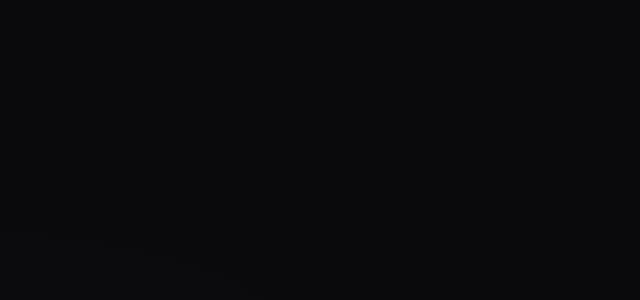
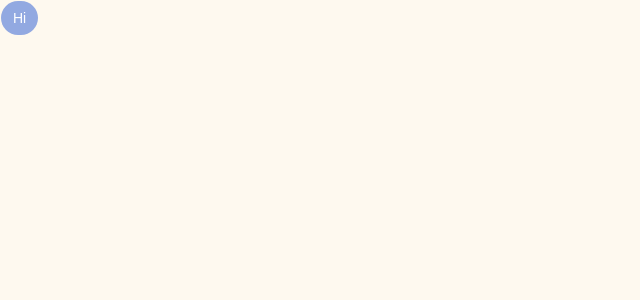
Before and after one commit to TanujTS/kiroku, a Next.js app: page / in a window 1280 px wide. Shown: the top 300 px of the page, without its empty margins (0-640 px from the left). Built offline with nearby package versions, Linux system fonts and the light colour scheme; a web font is replaced by a local one.

Commit message:
feat: init color theme and shadcn

```diff
--- a/src/app/globals.css
+++ b/src/app/globals.css
@@ -1,160 +1,204 @@
 @import "tailwindcss";
 @import "tw-animate-css";
-@import "shadcn/tailwind.css";
 
-@custom-variant dark (&:is(.dark *));
+/*
+@theme inline - maps tailwind color utils to css vars
+:root -> every css var
+.dark -> dark mode overrides
+*/
 
-@theme {
-  --color-primary-raw: #92A9E1;
-  --color-secondary-raw: #465D90;
-  --color-surface: #FEF9EF;
-  --color-surface-container: #F8F3E9;
-  --color-text-raw: #5F5E5E;
+@theme inline {
+  /* ── Surfaces & text ── */
+  --color-background:           var(--background);
+  --color-foreground:           var(--foreground);
 
-  --background: var(--color-surface);
-  --foreground: var(--color-text-raw);
-  --primary: var(--color-primary-raw);
-  --primary-foreground: #ffffff;
-  --secondary: var(--color-secondary-raw);
-  --muted: var(--color-surface-container);
-  --accent: var(--color-primary-raw);
+  /* ── Brand ── */
+  --color-primary:              var(--primary);
+  --color-primary-foreground:   var(--primary-foreground);
+  --color-secondary:            var(--secondary);
+  --color-secondary-foreground: var(--secondary-foreground);
 
+  /* ── Cards / popovers ── */
+  --color-card:                 var(--card);
+  --color-card-foreground:      var(--card-foreground);
+  --color-popover:              var(--popover);
+  --color-popover-foreground:   var(--popover-foreground);
+
+  /* ── Muted / accent ── */
+  --color-muted:                var(--muted);
+  --color-muted-foreground:     var(--muted-foreground);
+  --color-accent:               var(--accent);
+  --color-accent-foreground:    var(--accent-foreground);
+
+  /* ── Functional ── */
+  --color-destructive:          var(--destructive);
+  --color-border:               var(--border);
+  --color-input:                var(--input);
+  --color-ring:                 var(--ring);
+
+  /* ── Charts ── */
+  --color-chart-1:              var(--chart-1);
+  --color-chart-2:              var(--chart-2);
+  --color-chart-3:              var(--chart-3);
+  --color-chart-4:              var(--chart-4);
+  --color-chart-5:              var(--chart-5);
+
+  /* ── Sidebar ── */
+  --color-sidebar:                    var(--sidebar);
+  --color-sidebar-foreground:         var(--sidebar-foreground);
+  --color-sidebar-primary:            var(--sidebar-primary);
+  --color-sidebar-primary-foreground: var(--sidebar-primary-foreground);
+  --color-sidebar-accent:             var(--sidebar-accent);
+  --color-sidebar-accent-foreground:  var(--sidebar-accent-foreground);
+  --color-sidebar-border:             var(--sidebar-border);
+  --color-sidebar-ring:               var(--sidebar-ring);
+
+  /* ── Typography ── */
   --font-heading: var(--font-unbounded);
-  --font-body: var(--font-space-grotesk);
+  --font-sans:    var(--font-space-grotesk);
+  --font-mono:    ui-monospace, "Cascadia Code", "Source Code Pro", Menlo, monospace;
 
-  --radius-xl: 2rem;
-  --radius-lg: 1rem;
-  --radius-md: 0.5rem;
+  /* ── Border radius scale ──
+     --radius is the base token (set in :root).
+     All other steps derive from it so you can tune everything
+     by changing one value.                                    */
+  --radius-none: 0px;
+  --radius-sm:   calc(var(--radius) * 0.5);   /* ~0.375rem  */
+  --radius-md:   calc(var(--radius) * 0.75);  /* ~0.5625rem */
+  --radius-lg:   var(--radius);               /* 0.75rem    */
+  --radius-xl:   calc(var(--radius) * 1.5);   /* ~1.125rem  */
+  --radius-2xl:  calc(var(--radius) * 2);     /* ~1.5rem    */
+  --radius-3xl:  calc(var(--radius) * 2.67);  /* ~2rem      */
+  --radius-full: 9999px;                      /* pill / badge */
 }
 
-/* Base resets based on your spec */
-@layer base {
-  body {
-    background-color: var(--color-surface);
-    color: var(--color-text-raw);
-    @apply selection:bg-primary/20 bg-background text-foreground;
-  }
-
-  h1, h2, h3 {
-    font-family: var(--font-heading);
-    @apply tracking-tight;
-  }
-  * {
-    @apply border-border outline-ring/50;
-  }
-  html {
-    @apply font-sans;
-  }
-}
-
-@theme inline {
-  --font-heading: var(--font-sans);
-  --font-sans: var(--font-sans);
-  --color-sidebar-ring: var(--sidebar-ring);
-  --color-sidebar-border: var(--sidebar-border);
-  --color-sidebar-accent-foreground: var(--sidebar-accent-foreground);
-  --color-sidebar-accent: var(--sidebar-accent);
-  --color-sidebar-primary-foreground: var(--sidebar-primary-foreground);
-  --color-sidebar-primary: var(--sidebar-primary);
-  --color-sidebar-foreground: var(--sidebar-foreground);
-  --color-sidebar: var(--sidebar);
-  --color-chart-5: var(--chart-5);
-  --color-chart-4: var(--chart-4);
-  --color-chart-3: var(--chart-3);
-  --color-chart-2: var(--chart-2);
-  --color-chart-1: var(--chart-1);
-  --color-ring: var(--ring);
-  --color-input: var(--input);
-  --color-border: var(--border);
-  --color-destructive: var(--destructive);
-  --color-accent-foreground: var(--accent-foreground);
-  --color-accent: var(--accent);
-  --color-muted-foreground: var(--muted-foreground);
-  --color-muted: var(--muted);
-  --color-secondary-foreground: var(--secondary-foreground);
-  --color-secondary: var(--secondary);
-  --color-primary-foreground: var(--primary-foreground);
-  --color-primary: var(--primary);
-  --color-popover-foreground: var(--popover-foreground);
-  --color-popover: var(--popover);
-  --color-card-foreground: var(--card-foreground);
-  --color-card: var(--card);
-  --color-foreground: var(--foreground);
-  --color-background: var(--background);
-  --radius-sm: calc(var(--radius) * 0.6);
-  --radius-md: calc(var(--radius) * 0.8);
-  --radius-lg: var(--radius);
-  --radius-xl: calc(var(--radius) * 1.4);
-  --radius-2xl: calc(var(--radius) * 1.8);
-  --radius-3xl: calc(var(--radius) * 2.2);
-  --radius-4xl: calc(var(--radius) * 2.6);
-}
 
 :root {
-  --background: oklch(1 0 0);
-  --foreground: oklch(0.141 0.005 285.823);
-  --card: oklch(1 0 0);
-  --card-foreground: oklch(0.141 0.005 285.823);
-  --popover: oklch(1 0 0);
-  --popover-foreground: oklch(0.141 0.005 285.823);
-  --primary: oklch(0.488 0.243 264.376);
-  --primary-foreground: oklch(0.97 0.014 254.604);
-  --secondary: oklch(0.967 0.001 286.375);
-  --secondary-foreground: oklch(0.21 0.006 285.885);
-  --muted: oklch(0.967 0.001 286.375);
-  --muted-foreground: oklch(0.552 0.016 285.938);
-  --accent: oklch(0.967 0.001 286.375);
-  --accent-foreground: oklch(0.21 0.006 285.885);
-  --destructive: oklch(0.577 0.245 27.325);
-  --border: oklch(0.92 0.004 286.32);
-  --input: oklch(0.92 0.004 286.32);
-  --ring: oklch(0.705 0.015 286.067);
-  --chart-1: oklch(0.865 0.127 207.078);
-  --chart-2: oklch(0.715 0.143 215.221);
-  --chart-3: oklch(0.609 0.126 221.723);
-  --chart-4: oklch(0.52 0.105 223.128);
-  --chart-5: oklch(0.45 0.085 224.283);
-  --radius: 0.625rem;
-  --sidebar: oklch(0.985 0 0);
-  --sidebar-foreground: oklch(0.141 0.005 285.823);
-  --sidebar-primary: oklch(0.546 0.245 262.881);
-  --sidebar-primary-foreground: oklch(0.97 0.014 254.604);
-  --sidebar-accent: oklch(0.967 0.001 286.375);
-  --sidebar-accent-foreground: oklch(0.21 0.006 285.885);
-  --sidebar-border: oklch(0.92 0.004 286.32);
-  --sidebar-ring: oklch(0.705 0.015 286.067);
+  /* ── Brand palette ── */
+  --primary:              #92A9E1;   /* Lavender Haze        */
+  --primary-foreground:   #ffffff;
+  --secondary:            #465D90;   /* Deep Indigo          */
+  --secondary-foreground: #ffffff;
+
+  /* ── Surfaces ── */
+  --background:           #FEF9EF;   /* Warm parchment       */
+  --foreground:           #5F5E5E;   /* Soft graphite        */
+  --card:                 #FEF9EF;
+  --card-foreground:      #5F5E5E;
+  --popover:              #FFFFFF;
+  --popover-foreground:   #5F5E5E;
+
+  /* ── Muted / accent — use the slightly darker surface ── */
+  --muted:                #F8F3E9;   /* Surface container    */
+  --muted-foreground:     #9A9898;
+  --accent:               #F0EBE0;
+  --accent-foreground:    #465D90;
+
+  /* ── Functional ── */
+  --destructive:          #D9534F;
+
+  /* ── Borders & inputs — whisper-quiet ── */
+  --border:               #E4DDD1;
+  --input:                #EDE9E0;
+  --ring:                 #92A9E1;
+
+  /* ── Base radius token (drives the full scale above) ── */
+  --radius: 0.75rem;
+
+  /* ── Charts — brand-tinted ramp ── */
+  --chart-1: #92A9E1;
+  --chart-2: #6B8DD4;
+  --chart-3: #465D90;
+  --chart-4: #B8C8ED;
+  --chart-5: #2D4070;
+
+  /* ── Sidebar ── */
+  --sidebar:                    #F8F3E9;
+  --sidebar-foreground:         #5F5E5E;
+  --sidebar-primary:            #92A9E1;
+  --sidebar-primary-foreground: #ffffff;
+  --sidebar-accent:             #EDE9E0;
+  --sidebar-accent-foreground:  #465D90;
+  --sidebar-border:             #E4DDD1;
+  --sidebar-ring:               #92A9E1;
 }
 
 .dark {
-  --background: oklch(0.141 0.005 285.823);
-  --foreground: oklch(0.985 0 0);
-  --card: oklch(0.21 0.006 285.885);
-  --card-foreground: oklch(0.985 0 0);
-  --popover: oklch(0.21 0.006 285.885);
-  --popover-foreground: oklch(0.985 0 0);
-  --primary: oklch(0.424 0.199 265.638);
-  --primary-foreground: oklch(0.97 0.014 254.604);
-  --secondary: oklch(0.274 0.006 286.033);
-  --secondary-foreground: oklch(0.985 0 0);
-  --muted: oklch(0.274 0.006 286.033);
-  --muted-foreground: oklch(0.705 0.015 286.067);
-  --accent: oklch(0.274 0.006 286.033);
-  --accent-foreground: oklch(0.985 0 0);
-  --destructive: oklch(0.704 0.191 22.216);
-  --border: oklch(1 0 0 / 10%);
-  --input: oklch(1 0 0 / 15%);
-  --ring: oklch(0.552 0.016 285.938);
-  --chart-1: oklch(0.865 0.127 207.078);
-  --chart-2: oklch(0.715 0.143 215.221);
-  --chart-3: oklch(0.609 0.126 221.723);
-  --chart-4: oklch(0.52 0.105 223.128);
-  --chart-5: oklch(0.45 0.085 224.283);
-  --sidebar: oklch(0.21 0.006 285.885);
-  --sidebar-foreground: oklch(0.985 0 0);
-  --sidebar-primary: oklch(0.623 0.214 259.815);
-  --sidebar-primary-foreground: oklch(0.97 0.014 254.604);
-  --sidebar-accent: oklch(0.274 0.006 286.033);
-  --sidebar-accent-foreground: oklch(0.985 0 0);
-  --sidebar-border: oklch(1 0 0 / 10%);
-  --sidebar-ring: oklch(0.552 0.016 285.938);
+  --background:           #1A1916;
+  --foreground:           #E8E3DA;
+  --card:                 #242220;
+  --card-foreground:      #E8E3DA;
+  --popover:              #242220;
+  --popover-foreground:   #E8E3DA;
+
+  --primary:              #7B97D6;   /* slightly desaturated for dark */
+  --primary-foreground:   #ffffff;
+  --secondary:            #5C75B0;
+  --secondary-foreground: #ffffff;
+
+  --muted:                #2C2A27;
+  --muted-foreground:     #9A9898;
+  --accent:               #2C2A27;
+  --accent-foreground:    #B8C8ED;
+
+  --destructive:          #E86C67;
+
+  --border:               rgba(255, 255, 255, 0.08);
+  --input:                rgba(255, 255, 255, 0.1);
+  --ring:                 #7B97D6;
+
+  --chart-1: #7B97D6;
+  --chart-2: #5C75B0;
+  --chart-3: #3E5490;
+  --chart-4: #A3B8E0;
+  --chart-5: #243660;
+
+  --sidebar:                    #1F1D1A;
+  --sidebar-foreground:         #E8E3DA;
+  --sidebar-primary:            #7B97D6;
+  --sidebar-primary-foreground: #ffffff;
+  --sidebar-accent:             #2C2A27;
+  --sidebar-accent-foreground:  #B8C8ED;
+  --sidebar-border:             rgba(255, 255, 255, 0.08);
+  --sidebar-ring:               #7B97D6;
 }
+
+/* Dark-mode variant for Tailwind utilities */
+@custom-variant dark (&:where(.dark, .dark *));
+
+/* Base layer — resets & global styles */
+@layer base {
+  *, *::before, *::after {
+    @apply border-border outline-ring/50 box-border;
+  }
+
+  html {
+    @apply font-sans antialiased;
+    font-feature-settings: "cv02", "cv03", "cv04", "cv11";
+  }
+
+  body {
+    @apply bg-background text-foreground selection:bg-primary/20;
+    min-height: 100dvh;
+  }
+
+  /* ── Heading hierarchy ── */
+  h1, h2, h3 {
+    font-family: var(--font-heading);
+    @apply tracking-tight font-bold;
+  }
+
+  h4, h5, h6 {
+    @apply tracking-tight font-semibold;
+  }
+
+  /* ── Smooth scrolling ── */
+  html {
+    scroll-behavior: smooth;
+  }
+
+  /* ── Focus ring — consistent with brand ── */
+  :focus-visible {
+    @apply outline-2 outline-offset-2 outline-ring;
+  }
+}
--- a/src/app/page.tsx
+++ b/src/app/page.tsx
@@ -1,17 +1,10 @@
-import Image from "next/image";
+import { Button } from "@/components/ui/button";
 
-const backgroundStyle = {
-  background: `
-    radial-gradient(circle at top right, rgba(173, 201, 130, 0.08), transparent 40%),
-    radial-gradient(circle at bottom left, rgba(173, 201, 130, 0.05), transparent 40%),
-    #0a090c
-  `
-};
 
 export default function Home() {
   return (
-    <div style={backgroundStyle} className="w-screen h-screen flex items-center justify-center">
-
-    </div>
+    <>
+      <Button className="font-heading"> Hi </Button>
+    </>
   );
 }
```
